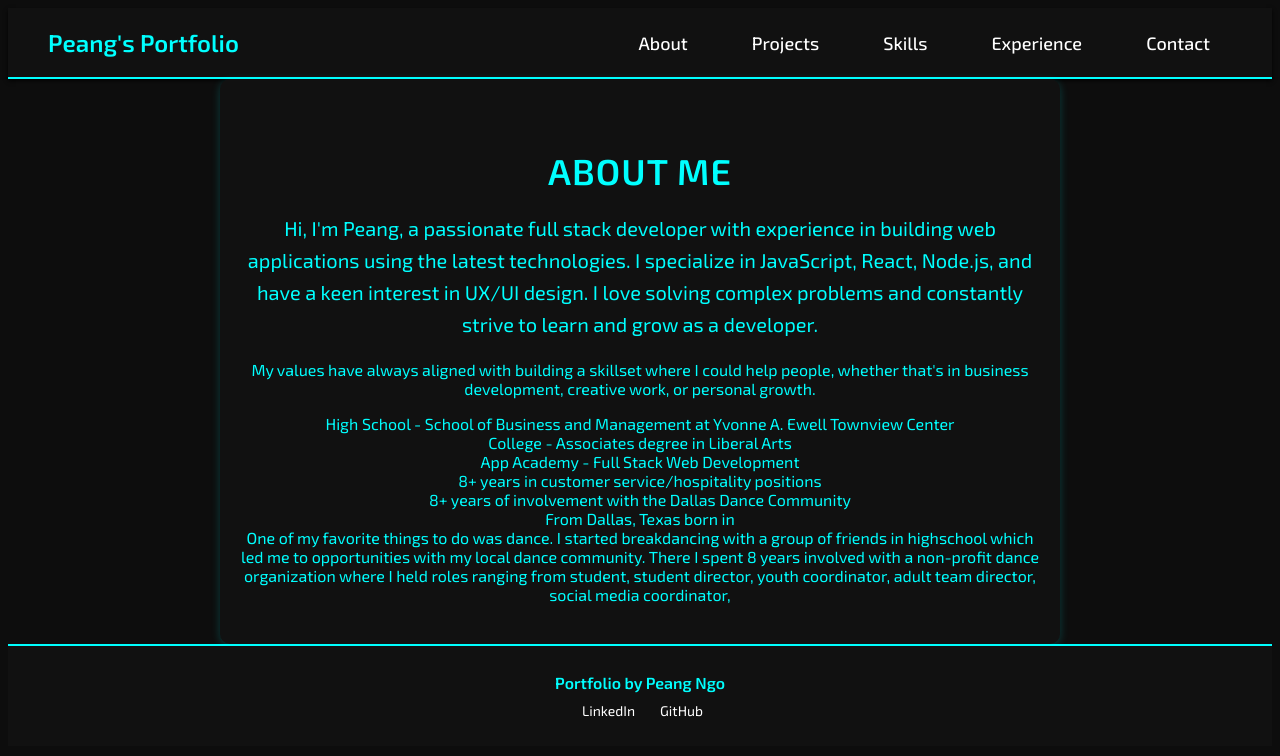
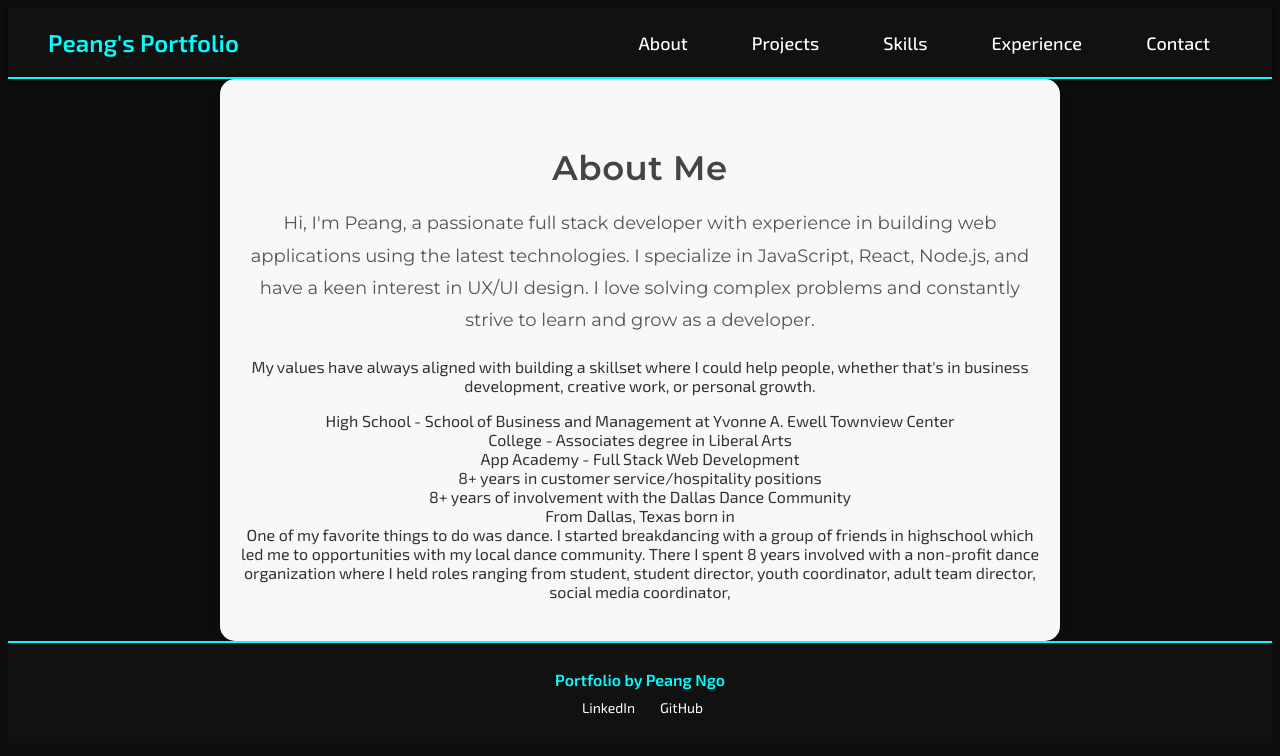
Before and after one commit to pingno/Show, a React (Create React App) app in the folder show/: page /about in a window 1280 px wide. Shown: the top 756 px of the page. Built offline with nearby package versions, Linux system fonts and the light colour scheme.

Commit message:
changed style approach

```diff
--- a/show/src/components/About/About.css
+++ b/show/src/components/About/About.css
@@ -1,42 +1,76 @@
-@import url('https://fonts.googleapis.com/css2?family=Exo+2:wght@400;600&display=swap');
+@import url('https://fonts.googleapis.com/css2?family=Montserrat:wght@400;600&display=swap');
 
 .about-container {
   max-width: 800px;
   margin: 0 auto; /* Center the container */
   padding: 40px 20px;
-  background-color: #111; /* Dark background */
-  box-shadow: 0 2px 10px rgba(0, 255, 255, 0.2); /* Neon cyan shadow */
-  border-radius: 10px;
+  background-color: #f8f8f8; /* Light background */
+  box-shadow: 0 4px 12px rgba(0, 0, 0, 0.1); /* Subtle shadow */
+  border-radius: 15px; /* Slightly larger border radius */
   text-align: center;
-  color: #00ffff; /* Neon cyan text color */
+  color: #333; /* Dark text color for better readability */
+  transition: transform 0.3s ease; /* Smooth transform effect */
+}
+
+.about-container:hover {
+  transform: translateY(-10px); /* Slight lift effect on hover */
 }
 
 .about-title {
-  font-size: 36px; /* Slightly larger for emphasis */
-  font-weight: 700;
-  font-family: 'Exo 2', sans-serif; /* Use Exo 2 font */
-  margin-bottom: 20px;
-  color: #00ffff; /* Neon cyan color */
-  text-transform: uppercase;
-  letter-spacing: 1px;
-  transition: color 0.3s ease, text-shadow 0.3s ease;
+  font-size: 34px; /* Slightly larger for emphasis */
+  font-weight: 600;
+  font-family: 'Montserrat', sans-serif; /* Use Montserrat font */
+  margin-bottom: 15px;
+  color: #444; /* Slightly darker shade */
+  text-transform: capitalize; /* Capitalize first letters */
+  letter-spacing: 0.5px; /* Slight letter spacing */
+  transition: color 0.3s ease, text-shadow 0.3s ease; /* Smooth transition */
 }
 
 .about-title:hover {
-  color: #fff; /* White color on hover */
-  text-shadow: 0 0 10px #00ffff, 0 0 20px #00ffff, 0 0 30px #00ffff; /* Neon glow effect */
+  color: #0077cc; /* Change to a professional blue on hover */
+  text-shadow: 0 0 8px rgba(0, 119, 204, 0.3); /* Subtle blue glow */
 }
 
 .about-description {
-  font-size: 20px; /* Slightly larger for readability */
+  font-size: 18px; /* Standard size for readability */
   font-weight: 400;
-  font-family: 'Exo 2', sans-serif; /* Use Exo 2 font */
-  line-height: 1.6;
-  color: #00ffff; /* Neon cyan color */
-  transition: color 0.3s ease, text-shadow 0.3s ease;
+  font-family: 'Montserrat', sans-serif; /* Use Montserrat font */
+  line-height: 1.8;
+  color: #555; /* Dark grey text color */
+  margin-bottom: 20px; /* Space below description */
+  transition: color 0.3s ease, text-shadow 0.3s ease; /* Smooth transition */
 }
 
 .about-description:hover {
-  color: #fff; /* White color on hover */
-  text-shadow: 0 0 10px #00ffff, 0 0 20px #00ffff, 0 0 30px #00ffff; /* Neon glow effect */
+  color: #444; /* Slightly darker grey on hover */
+  text-shadow: 0 0 6px rgba(0, 119, 204, 0.2); /* Subtle blue glow */
 }
+
+.about-highlight {
+  color: #0077cc; /* Highlight in professional blue */
+  font-weight: 600; /* Emphasize with bold */
+  transition: background-color 0.3s ease, color 0.3s ease; /* Smooth transition */
+}
+
+.about-highlight:hover {
+  background-color: #e0f4ff; /* Light blue background on hover */
+  color: #005bb5; /* Darker blue text on hover */
+  padding: 3px 6px; /* Add some padding for effect */
+  border-radius: 5px; /* Slightly round the edges */
+}
+
+@keyframes fadeInUp {
+  from {
+    opacity: 0;
+    transform: translateY(20px);
+  }
+  to {
+    opacity: 1;
+    transform: translateY(0);
+  }
+}
+
+.about-container {
+  animation: fadeInUp 1s ease-out;
+}
--- a/show/src/components/About/index.js
+++ b/show/src/components/About/index.js
@@ -35,6 +35,11 @@ const About = () => {
         ranging from student, student director, youth coordinator, adult team director, social media coordinator,
       </div>
 
+
+
+      <div>
+
+      </div>
     </div>
   );
 };
```
